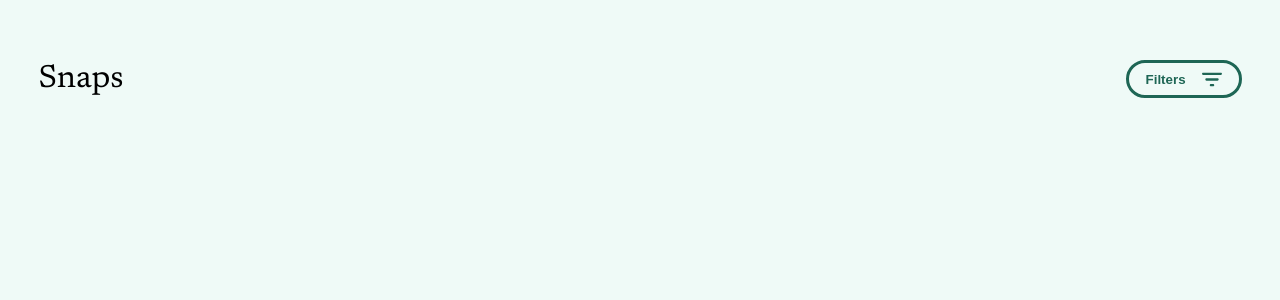
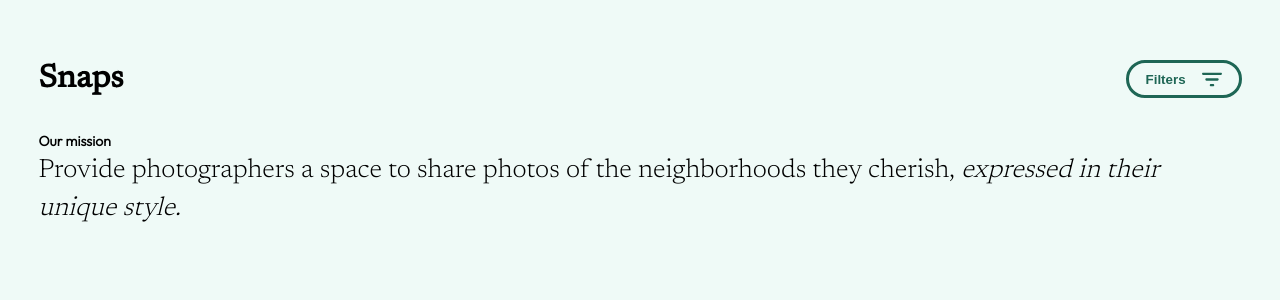
Before and after one commit to Femzodu/oluwafemi-oduwole-snaps, a React (Vite) app in the folder oluwafemi-oduwole-snaps/: page / in a window 1280 px wide. Shown: the top 300 px of the page. Built offline with nearby package versions, Linux system fonts and the light colour scheme.

Commit message:
missions body mobile

```diff
--- a/oluwafemi-oduwole-snaps/src/App.jsx
+++ b/oluwafemi-oduwole-snaps/src/App.jsx
@@ -1,10 +1,12 @@
 import "./App.scss";
 import Header from "./components/Header/Header";
+import Mission from "./components/Mission/Mission";
 
 function App() {
   return (
     <div className="app">
       <Header />
+      <Mission />
     </div>
   );
 }
--- a/oluwafemi-oduwole-snaps/src/App.scss
+++ b/oluwafemi-oduwole-snaps/src/App.scss
@@ -8,9 +8,49 @@
   padding-left: 3%;
 }
 
-.wordmark__text {
-  font-size: 2rem;
-  line-height: 2.375rem;
-  font-weight: 400;
-  font-family: "Newsreader Regular";
+.text {
+  &__wordmark {
+    font-size: 2rem;
+    line-height: 2.375rem;
+    font-family: "Newsreader - Regular";
+  }
+
+  &__title {
+    font-family: "Newsreader - Light";
+    font-size: 1.625rem;
+    line-height: 2.375rem;
+    font-weight: 300;
+
+    &--italic {
+      font-family: "Newsreader - Light Italic";
+    }
+  }
+
+  &__label {
+    font-size: 0.75rem;
+    line-height: 0.9375rem;
+    font-family: "Outfit - Medium";
+  }
+
+  &__heading {
+    font-size: 1.125rem;
+    line-height: 1.4375rem;
+    font-family: "Outfit - Medium";
+  }
+
+  &__body-copy {
+    font-size: 0.75rem;
+    line-height: 0.9375rem;
+    font-family: "Outfit - Medium";
+
+    &-light {
+      font-family: "Outfit - Light";
+    }
+  }
+
+  &__small-body-copy {
+    font-size: 0.625rem;
+    line-height: 0.75rem;
+    font-family: "Outfit - Medium";
+  }
 }
--- a/oluwafemi-oduwole-snaps/src/components/Header/Header.jsx
+++ b/oluwafemi-oduwole-snaps/src/components/Header/Header.jsx
@@ -5,7 +5,7 @@ import filter from "../../assets/images/Filter.svg";
 const Header = () => {
   return (
     <div className="header">
-      <div className="wordmark__text">Snaps</div>
+      <div className="text__wordmark">Snaps</div>
       <button className="header__button">
         Filters
         <img
--- /dev/null
+++ b/oluwafemi-oduwole-snaps/src/components/Mission/Mission.jsx
@@ -0,0 +1,17 @@
+import React from "react";
+import "./Mission.scss";
+
+const Mission = () => {
+  return (
+    <div className="mission">
+      <p className="text__body-copy-light">Our mission</p>
+      <p className="text__title">
+        Provide photographers a space to share photos of the neighborhoods they
+        cherish,
+        <em> expressed in their unique style.</em>
+      </p>
+    </div>
+  );
+};
+
+export default Mission;
--- /dev/null
+++ b/oluwafemi-oduwole-snaps/src/components/Mission/Mission.scss
@@ -0,0 +1,3 @@
+.mission {
+  padding-top: 2rem;
+}
--- a/oluwafemi-oduwole-snaps/src/styles/partials/_global.scss
+++ b/oluwafemi-oduwole-snaps/src/styles/partials/_global.scss
@@ -20,31 +20,31 @@ body {
 }
 
 @font-face {
-  font-family: "Newsreader Regular";
+  font-family: "Newsreader - Regular";
   src: url("../../assets/fonts/Newsreader-Regular.woff") format("woff");
   font-weight: 500;
 }
 
 @font-face {
-  font-family: "Newsreader Light";
+  font-family: "Newsreader - Light";
   src: url("../../assets/fonts/Newsreader-Light.woff") format("woff");
   font-weight: 300;
 }
 
 @font-face {
-  font-family: "Newsreader Light Italic";
+  font-family: "Newsreader - Light Italic";
   src: url("../../assets/fonts/Newsreader-LightItalic.woff") format("woff");
   font-weight: 300;
 }
 
 @font-face {
-  font-family: "Outfit Light";
+  font-family: "Outfit - Light";
   src: url("../../assets/fonts/Outfit-Light.woff") format("woff");
   font-weight: 300;
 }
 
 @font-face {
-  font-family: "Outfit Regular";
+  font-family: "Outfit - Medium";
   src: url("../../assets/fonts/Outfit-Medium.woff") format("woff");
   font-weight: 500;
 }
```
Also changed, not shown: 1 other file (tests, documents, lock files or other folders).
